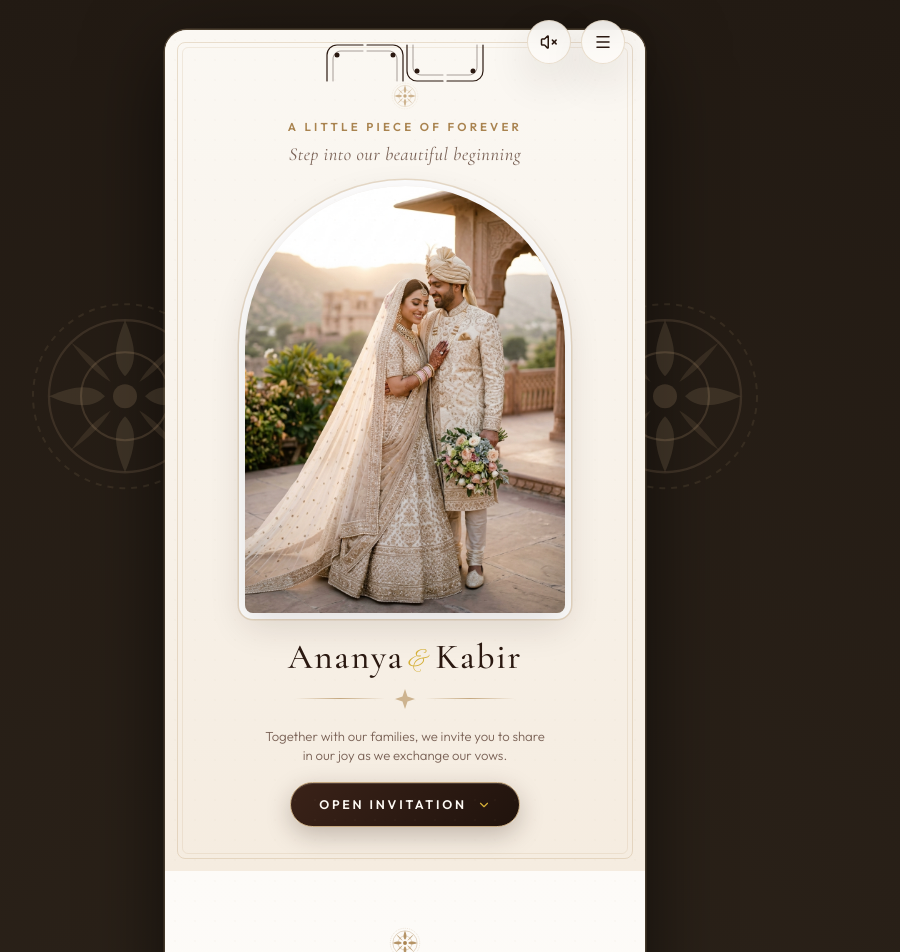
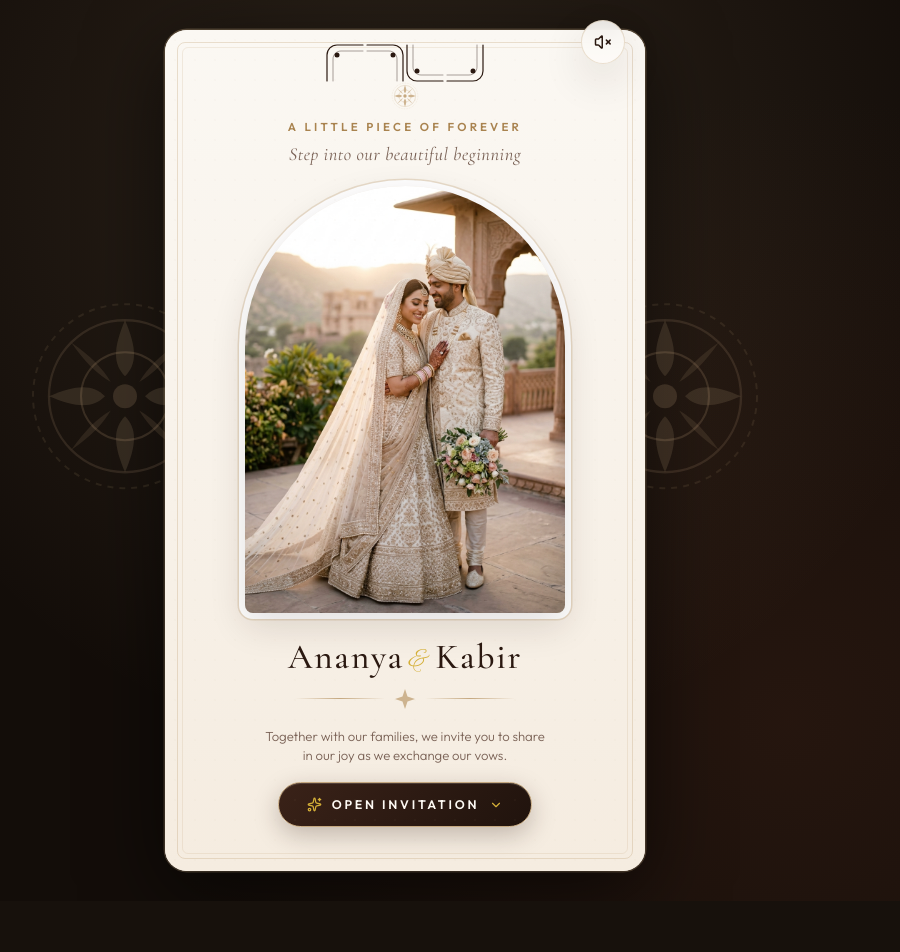
Before and after one commit to sivakumarelango10-art/E-invitation, a React (Vite) app: page / in a window 1280 px wide. Shown: the top 952 px of the page, without its empty margins (235-1135 px from the left). After the commit the page ends 901 px from the top, so only its background shows below. Built offline with nearby package versions, Linux system fonts and the light colour scheme; a web font is replaced by a local one.

Commit message:
Implement enchanted unfolding envelope transition that unveils invitation chapters upon clicking Open Invitation

```diff
--- a/src/App.jsx
+++ b/src/App.jsx
@@ -1,4 +1,4 @@
-import React from 'react';
+import React, { useState } from 'react';
 import { Opening } from './components/Opening';
 import { InvitationReveal } from './components/InvitationReveal';
 import { SpecialDate } from './components/SpecialDate';
@@ -14,22 +14,34 @@ import { useIntersectionObserver } from './hooks/useIntersectionObserver';
 import { useAudio } from './hooks/useAudio';
 
 export default function App() {
+  const [isOpened, setIsOpened] = useState(false);
+  const [isOpeningAnim, setIsOpeningAnim] = useState(false);
   const { isPlaying, toggleMusic, startMelody } = useAudio();
 
-  // Initialize scroll reveal triggers
+  // Initialize scroll reveal triggers for unveiled elements
   useIntersectionObserver('.reveal-init', { threshold: 0.15 });
 
   const handleOpenInvitation = () => {
-    // Start ambient background music upon user interaction
+    setIsOpeningAnim(true);
+
+    // Start ambient background music upon intentional interaction
     if (!isPlaying) {
       startMelody();
     }
 
-    // Smooth scroll to the Reveal section
+    // Unfold the remaining invitation chapters with choreographed timing
+    setTimeout(() => {
+      setIsOpened(true);
+
+      // Smooth scroll to the formal Reveal section
+      setTimeout(() => {
         const revealEl = document.getElementById('reveal');
         if (revealEl) {
           revealEl.scrollIntoView({ behavior: 'smooth' });
         }
+        setIsOpeningAnim(false);
+      }, 200);
+    }, 450);
   };
 
   return (
@@ -42,21 +54,28 @@ export default function App() {
         <MandalaMotif size={200} />
       </div>
 
-      {/* Floating Controls: Music & Chapter Navigation */}
-      <div className="fixed-floating-controls">
+      {/* Floating Controls: Music & Chapter Navigation (Visible once opened or on top) */}
+      <div className={`fixed-floating-controls ${isOpened ? 'controls-visible' : 'controls-hidden'}`}>
         <MusicControl isPlaying={isPlaying} onToggle={toggleMusic} />
-        <InvitationNavigation />
+        {isOpened && <InvitationNavigation />}
       </div>
 
       {/* Mobile-first Invitation Canvas */}
       <main className="invitation-canvas">
-        {/* 1. Opening Cover */}
-        <Opening onOpenInvitation={handleOpenInvitation} />
+        {/* 1. Opening Cover Envelope */}
+        <Opening
+          isOpened={isOpened}
+          isOpeningAnim={isOpeningAnim}
+          onOpenInvitation={handleOpenInvitation}
+        />
 
+        {/* 2-8. Unfolding Invitation Chapters (Revealed upon clicking Open Invitation) */}
+        {isOpened && (
+          <div className="invitation-story-unfolded">
             {/* 2. Formal Invitation Reveal */}
             <InvitationReveal />
 
-        {/* 3. Interactive Special Date (3 Heart Locks) */}
+            {/* 3. Interactive Special Date (3 Scratch Hearts) */}
             <SpecialDate />
 
             {/* 4. Progressive Wedding Itinerary Timeline */}
@@ -73,6 +92,8 @@ export default function App() {
 
             {/* 8. Closing Blessing, Couple Signatures & RSVP */}
             <ClosingMessage />
+          </div>
+        )}
       </main>
     </div>
   );
--- a/src/components/Opening.jsx
+++ b/src/components/Opening.jsx
@@ -1,9 +1,10 @@
 import React, { useState, useEffect } from 'react';
 import { weddingConfig } from '../config/weddingConfig';
 import { MandalaMotif, CornerFlourish, FloralDivider } from './OrnamentMotif';
-import { ChevronDown } from 'lucide-react';
+import { ChevronDown, Sparkles } from 'lucide-react';
+import confetti from 'canvas-confetti';
 
-export function Opening({ onOpenInvitation }) {
+export function Opening({ isOpened, isOpeningAnim, onOpenInvitation }) {
   const [loadStage, setLoadStage] = useState(0);
 
   useEffect(() => {
@@ -25,8 +26,25 @@ export function Opening({ onOpenInvitation }) {
     };
   }, []);
 
+  const handleButtonClick = () => {
+    try {
+      confetti({
+        particleCount: 50,
+        spread: 80,
+        origin: { y: 0.7 },
+        colors: ['#D4AF37', '#C5A880', '#F5ECE0', '#A9834F', '#FFFFFF'],
+        disableForReducedMotion: true
+      });
+    } catch {}
+    onOpenInvitation();
+  };
+
   return (
-    <section id="opening" className="invitation-section opening-section" aria-label="Wedding Invitation Cover">
+    <section
+      id="opening"
+      className={`invitation-section opening-section ${isOpeningAnim ? 'opening-pulse-active' : ''}`}
+      aria-label="Wedding Invitation Cover"
+    >
       <div className="paper-texture" />
 
       {/* Gilded Border Frame */}
@@ -114,15 +132,30 @@ export function Opening({ onOpenInvitation }) {
             transition: 'all 0.8s var(--ease-cinematic)'
           }}
         >
+          {!isOpened ? (
             <button
               type="button"
-            className="btn-open-invitation touch-press"
-            onClick={onOpenInvitation}
+              className={`btn-open-invitation touch-press ${isOpeningAnim ? 'anim-seal-glow' : ''}`}
+              onClick={handleButtonClick}
               aria-label="Open Wedding Invitation"
             >
+              <Sparkles style={{ width: '15px', height: '15px', color: 'var(--gold-vibrant)' }} />
               <span>Open Invitation</span>
               <ChevronDown />
             </button>
+          ) : (
+            <button
+              type="button"
+              className="btn-scroll-continue touch-press"
+              onClick={() => {
+                const revealEl = document.getElementById('reveal');
+                if (revealEl) revealEl.scrollIntoView({ behavior: 'smooth' });
+              }}
+            >
+              <span>Scroll to Explore</span>
+              <ChevronDown style={{ width: '14px', height: '14px' }} />
+            </button>
+          )}
         </div>
       </div>
     </section>
--- a/src/styles/animations.css
+++ b/src/styles/animations.css
@@ -55,6 +55,55 @@
   }
   100% {
     opacity: 1;
+  }
+}
+
+/* Luxury Unfolding Envelope / Invitation Transition */
+@keyframes invitationUnfold {
+  0% {
+    opacity: 0;
+    transform: translateY(40px) scale(0.965);
+    filter: blur(4px);
+  }
+  60% {
+    opacity: 0.9;
+    transform: translateY(-3px) scale(1.004);
+    filter: blur(0px);
+  }
+  100% {
+    opacity: 1;
+    transform: translateY(0) scale(1);
+    filter: blur(0px);
+  }
+}
+
+@keyframes goldGlowRay {
+  0% {
+    opacity: 0;
+    transform: scale(0.8);
+  }
+  40% {
+    opacity: 0.85;
+    transform: scale(1.25);
+  }
+  100% {
+    opacity: 0;
+    transform: scale(1.6);
+  }
+}
+
+@keyframes sealPopGlow {
+  0% {
+    transform: scale(1);
+    box-shadow: 0 0 0 0 rgba(212, 175, 55, 0.7);
+  }
+  50% {
+    transform: scale(1.08);
+    box-shadow: 0 0 30px 12px rgba(212, 175, 55, 0.5);
+  }
+  100% {
+    transform: scale(1);
+    box-shadow: 0 0 0 0 rgba(212, 175, 55, 0);
   }
 }
 
--- a/src/styles/invitation.css
+++ b/src/styles/invitation.css
@@ -307,6 +307,11 @@ html, body {
   position: relative;
   overflow: hidden;
   margin-bottom: var(--space-sm);
+  transition: all 0.3s var(--ease-cinematic);
+}
+
+.btn-open-invitation.anim-seal-glow {
+  animation: sealPopGlow 0.6s var(--ease-cinematic) forwards;
 }
 
 .btn-open-invitation::before {
@@ -331,6 +336,39 @@ html, body {
 
 .btn-open-invitation:hover svg {
   transform: translateY(3px);
+}
+
+/* Scroll Continue Button (After opening) */
+.btn-scroll-continue {
+  display: inline-flex;
+  align-items: center;
+  justify-content: center;
+  gap: 8px;
+  background: rgba(197, 168, 128, 0.12);
+  border: 1px dashed var(--gold-primary);
+  color: var(--color-chocolate-deep);
+  font-family: var(--font-sans);
+  font-size: 0.74rem;
+  font-weight: 600;
+  letter-spacing: 0.18em;
+  text-transform: uppercase;
+  padding: 12px 24px;
+  border-radius: var(--radius-full);
+  cursor: pointer;
+  animation: pulseGlow 2.5s infinite;
+  transition: all 0.25s ease;
+}
+
+.btn-scroll-continue:hover {
+  background: var(--bg-ivory-card);
+  border-color: var(--gold-vibrant);
+  color: var(--gold-deep);
+}
+
+/* Unfolding Chapter Wrapper */
+.invitation-story-unfolded {
+  animation: invitationUnfold 1.1s var(--ease-cinematic) forwards;
+  will-change: opacity, transform;
 }
 
 /* ==========================================================================
```
Lines whose indentation alone changed are shown as unchanged.
